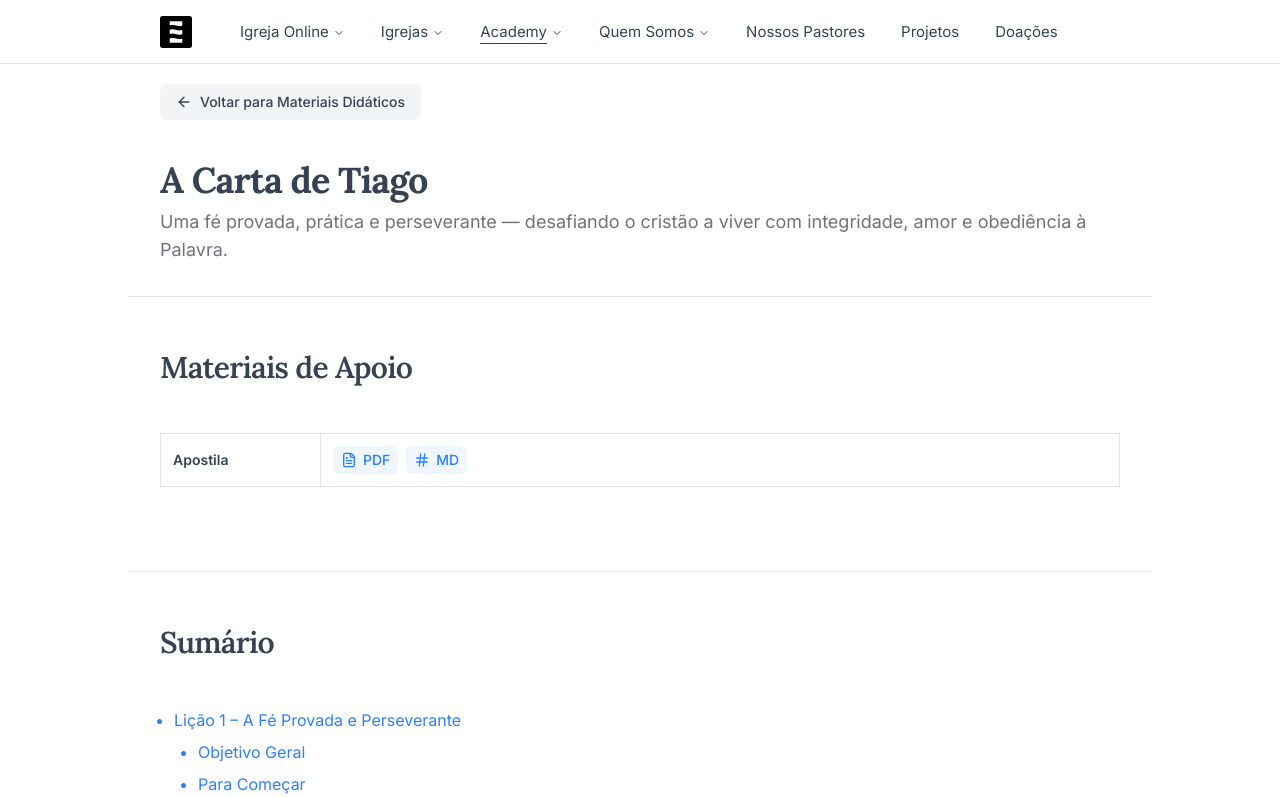
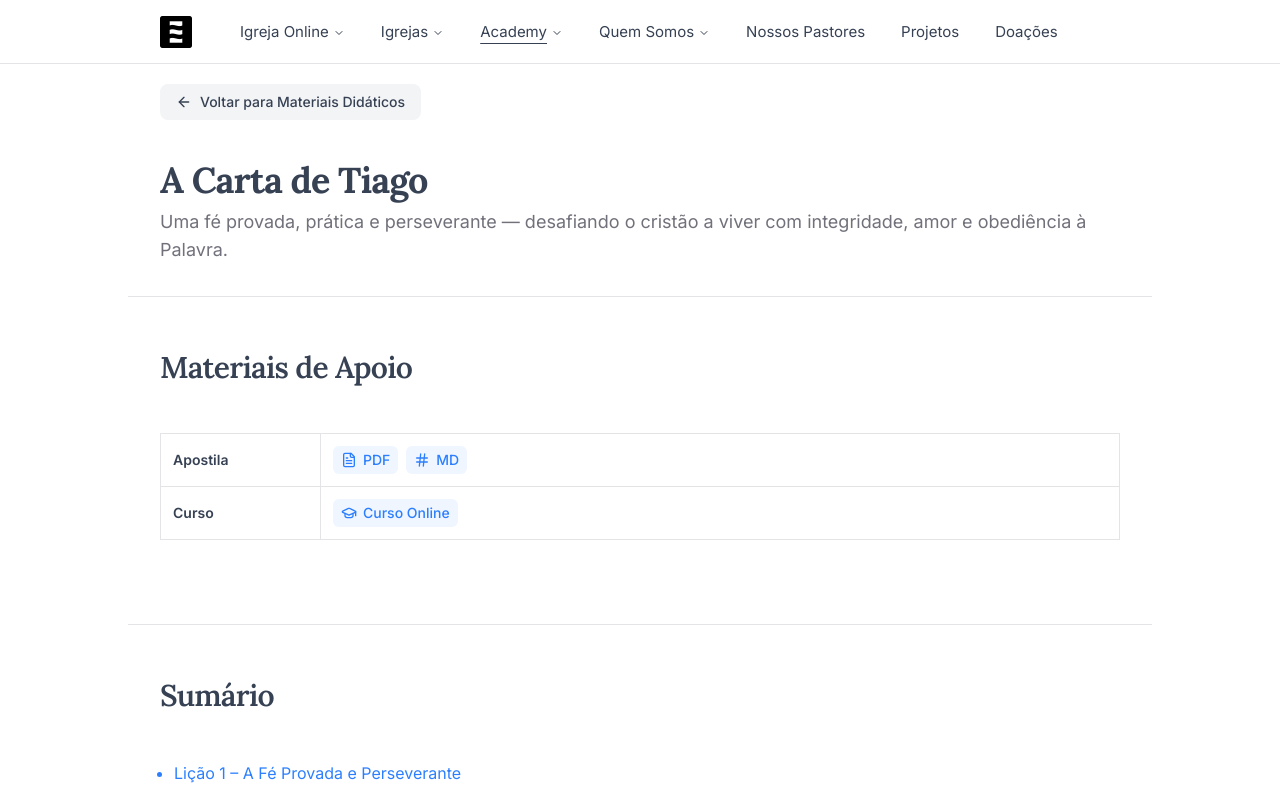
Before and after one commit to oceanodg/ocn-institucional-v4, a Next.js app: page /oceano-academy/materiais-didaticos/tiago in a window 1280 px wide. Shown: the top 797 px of the page. Built offline with nearby package versions, Linux system fonts and the light colour scheme.

Commit message:
feat: add link to online course for "Curso Tiago" with associated icon

```diff
--- a/app/(site)/oceano-academy/materiais-didaticos/tiago/page.tsx
+++ b/app/(site)/oceano-academy/materiais-didaticos/tiago/page.tsx
@@ -1,4 +1,4 @@
-import { FileText, Hash } from "lucide-react";
+import { FileText, GraduationCap, Hash } from "lucide-react";
 import { HeroContainer } from "~/components/hero";
 import { AllTeachingMaterialsBackButton } from "~/components/back-buttons/all-teaching-materials";
 import { H1, H2, H3, P, Separator } from "~/components/ui";
@@ -52,6 +52,19 @@ export default function CursoTiago() {
                   <LinkSmall href="/oceano-academy/materiais-didaticos/tiago.md">
                     <Hash className="size-4" />
                     MD
+                  </LinkSmall>
+                </TableCellLinksContainer>
+              </TableCell>
+            </TableRow>
+            <TableRow className="hover:bg-transparent">
+              <TableCell className="border font-semibold w-[110px] sm:w-[160px]">
+                Curso
+              </TableCell>
+              <TableCell>
+                <TableCellLinksContainer>
+                  <LinkSmall href="/oceano-academy/cursos/carta-tiago">
+                    <GraduationCap className="size-4" />
+                    Curso Online
                   </LinkSmall>
                 </TableCellLinksContainer>
               </TableCell>
```
